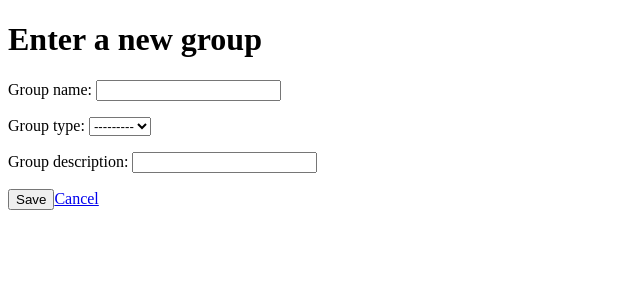
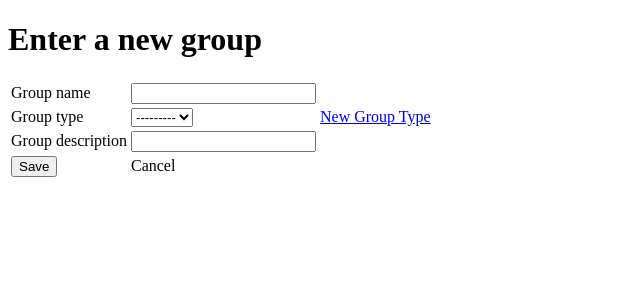
Before and after one commit to pihentagyu/django_chms, a Django app: page /groups/create_group/ in a window 1280 px wide. Shown: the part 54-354 px from the top of the page, without its empty margins (0-640 px from the left). Run offline with Django 3.2, Linux system fonts and the light colour scheme; the visitor is signed in with stand-in values (Sample User, id 1); data that the repository does not hold is empty; parts of the project's set-up code (start-up, migrations or seed data) failed here and were passed over; some libraries are stand-ins or nearby versions.

Commit message:
Add new group type in group form

```diff
--- a/assets/css/layout.css
+++ b/assets/css/layout.css
@@ -23,6 +23,15 @@ h2.cal {
       margin: 0 0 10px;
       text-align: center;
     }
+
+a.button {
+    -webkit-appearance: button;
+    -moz-appearance: button;
+    appearance: button;
+
+    text-decoration: none;
+    color: initial;
+}
 
 a.rbutton {
     -webkit-appearance: button;
@@ -181,6 +190,10 @@ ul.nav2 li a {
     text-decoration: none;
 }
 
+ul.formlist {
+    list-style-type: none;
+
+}
 ul.pagination {
     list-style-type: none;
     margin: 0;
--- a/groups/templates/groups/group_form.html
+++ b/groups/templates/groups/group_form.html
@@ -9,10 +9,17 @@
 <div>
     <h1>{{ form.instance.group_name|default:"Enter a new group" }}</h1>
     <form method="POST" action="">
+    <table class="formtable">
         {% csrf_token %}
-        {{ form.as_p }}
+        <tr><td>{{ form.group_name.label }}</td><td>{{ form.group_name }}</td><td></td></tr>
+        <tr><td>{{ form.group_type.label }}</td><td>{{ form.group_type }}</td><td><a href="{% url 'groups:grouptype_create' %}">New Group Type</a></td></tr>
+        <tr><td>{{ form.group_description.label }}</td><td>{{ form.group_description }}</td><td></td></tr>
         {{ form.media }}
-        <input type="submit" class="button" value="Save"><a href="{% url 'groups:group_list' %}">Cancel</a>
+        <tr><td>
+        <input type="submit" class="button" value="Save"></td><td><a class="button" href="{% url 'groups:group_list' %}">Cancel</a></td>
+        </td><td></td>
+        </tr>
+    </table>
     </form>
 </div>
 {% endblock %}
```
